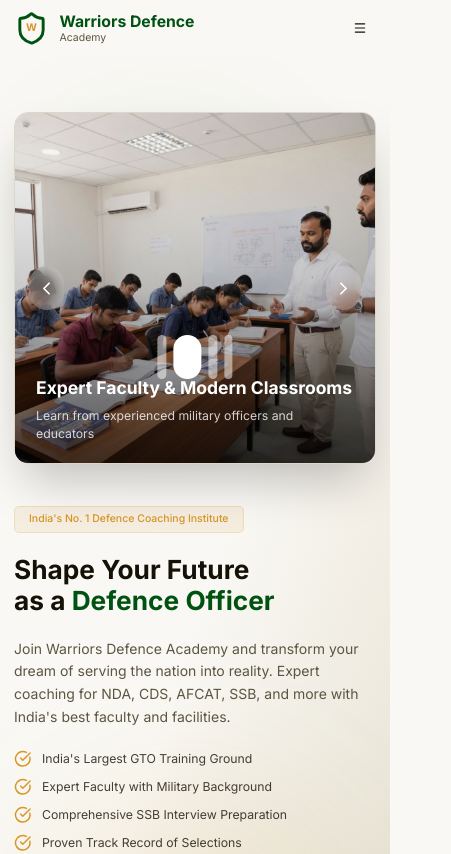
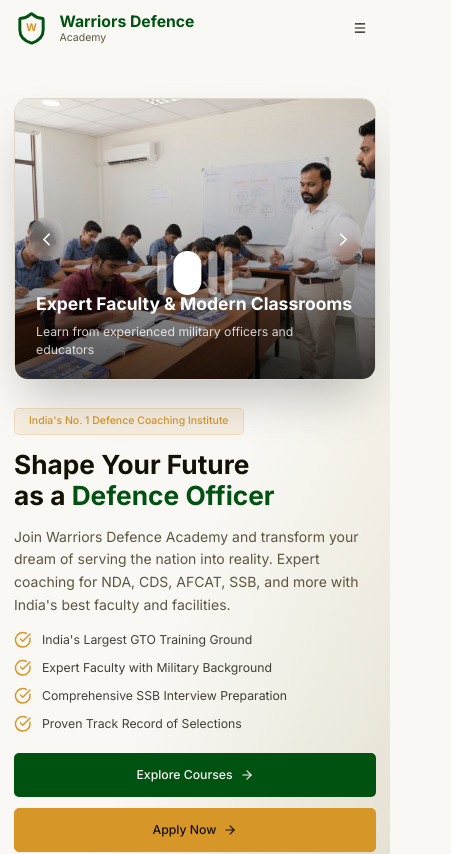
Before and after one commit to Warriors2025/ver0-warriors-defence-academy, a Next.js app: page / in a window 390 px wide. Shown: the top 854 px of the page, 451 px wide, since content can reach past the window. Built offline with nearby package versions, Linux system fonts and the light colour scheme; a web font is replaced by a local one.

Commit message:
fix: resolve mobile overflow and image positioning issues
Fix overflow on mobile and adjust image positioning for outdoor activities.

```diff
--- a/app/globals.css
+++ b/app/globals.css
@@ -134,9 +134,12 @@
 @layer base {
   * {
     @apply border-border outline-ring/50;
+    box-sizing: border-box;
   }
-  body {
+  html, body {
     @apply bg-background text-foreground;
+    overflow-x: hidden;
+    max-width: 100vw;
   }
 }
 
@@ -231,10 +234,7 @@ html {
     min-height: 44px;
   }
 
-  /* Prevent horizontal scroll */
-  body {
-    overflow-x: hidden;
-  }
+  /* Additional mobile constraints */
 
   /* Responsive text sizing */
   h1 {
--- a/components/sections/hero.tsx
+++ b/components/sections/hero.tsx
@@ -58,24 +58,24 @@ export function HeroSection() {
   }, [nextSlide])
 
   return (
-    <section className="relative min-h-[90vh] flex items-center overflow-hidden">
+    <section className="relative min-h-[90vh] flex items-center overflow-hidden w-full">
       {/* Background Pattern */}
       <div className="absolute inset-0 hero-pattern" />
       <div className="absolute inset-0 bg-gradient-to-br from-background via-background/95 to-secondary/50" />
 
-      {/* Decorative Elements */}
-      <div className="absolute top-20 left-10 w-72 h-72 bg-primary/5 rounded-full blur-3xl" />
-      <div className="absolute bottom-20 right-10 w-96 h-96 bg-accent/10 rounded-full blur-3xl" />
+      {/* Decorative Elements - hidden on mobile to prevent overflow */}
+      <div className="absolute top-20 left-10 w-72 h-72 bg-primary/5 rounded-full blur-3xl hidden md:block" />
+      <div className="absolute bottom-20 right-10 w-96 h-96 bg-accent/10 rounded-full blur-3xl hidden md:block" />
 
-      <div className="container mx-auto px-4 py-16 relative z-10">
-        <div className="grid lg:grid-cols-2 gap-12 items-center">
+      <div className="container mx-auto px-4 sm:px-6 py-12 md:py-16 relative z-10 w-full max-w-full overflow-hidden">
+        <div className="grid lg:grid-cols-2 gap-8 lg:gap-12 items-center w-full">
           {/* Left Content - Text and CTAs */}
-          <div className="space-y-6 order-2 lg:order-1">
+          <div className="space-y-4 md:space-y-6 order-2 lg:order-1 w-full min-w-0">
             <Badge variant="secondary" className="bg-accent/10 text-accent border-accent/20 px-4 py-1.5">
               India&apos;s No. 1 Defence Coaching Institute
             </Badge>
 
-            <h1 className="text-3xl md:text-4xl lg:text-5xl xl:text-6xl font-bold leading-tight text-balance">
+            <h1 className="text-2xl sm:text-3xl md:text-4xl lg:text-5xl xl:text-6xl font-bold leading-tight text-balance break-words">
               Shape Your Future as a{" "}
               <span className="text-primary">Defence Officer</span>
             </h1>
@@ -101,20 +101,20 @@ export function HeroSection() {
             </ul>
 
             {/* CTA Buttons */}
-            <div className="flex flex-wrap gap-4 pt-2">
+            <div className="flex flex-col sm:flex-row flex-wrap gap-3 pt-2">
               <Link href="/courses">
-                <Button size="lg" className="bg-primary hover:bg-primary/90 text-primary-foreground gap-2">
+                <Button size="lg" className="w-full sm:w-auto bg-primary hover:bg-primary/90 text-primary-foreground gap-2">
                   Explore Courses
                   <ArrowRight className="h-4 w-4" />
                 </Button>
               </Link>
               <Link href="/register">
-                <Button size="lg" variant="outline" className="gap-2 border-accent bg-accent text-accent-foreground hover:bg-accent/90">
+                <Button size="lg" variant="outline" className="w-full sm:w-auto gap-2 border-accent bg-accent text-accent-foreground hover:bg-accent/90">
                   Apply Now
                   <ArrowRight className="h-4 w-4" />
                 </Button>
               </Link>
-              <Button size="lg" variant="outline" className="gap-2 border-primary text-primary hover:bg-primary/5">
+              <Button size="lg" variant="outline" className="w-full sm:w-auto gap-2 border-primary text-primary hover:bg-primary/5">
                 <Play className="h-4 w-4" />
                 Watch Campus Tour
               </Button>
@@ -135,9 +135,9 @@ export function HeroSection() {
           </div>
 
           {/* Right Content - Image Carousel */}
-          <div className="order-1 lg:order-2">
-            <div className="relative rounded-2xl overflow-hidden shadow-2xl border border-border">
-              <div className="relative h-[350px] md:h-[450px] lg:h-[500px]">
+          <div className="order-1 lg:order-2 w-full min-w-0">
+            <div className="relative rounded-2xl overflow-hidden shadow-2xl border border-border w-full">
+              <div className="relative h-[280px] sm:h-[350px] md:h-[450px] lg:h-[500px]">
                 {carouselImages.map((image, index) => (
                   <div
                     key={index}
--- a/components/sections/outdoor-activities.tsx
+++ b/components/sections/outdoor-activities.tsx
@@ -87,13 +87,14 @@ export function OutdoorActivitiesSection() {
                 key={`${activity.id}-${index}`}
                 className="flex-shrink-0 w-full sm:w-1/2 lg:w-1/4 transition-all duration-500"
               >
-                <div className="relative aspect-square rounded-xl overflow-hidden group cursor-pointer" style={{ position: 'relative' }}>
+                <div className="!relative aspect-square rounded-xl overflow-hidden group cursor-pointer">
                   <Image
                     src={activity.image}
                     alt={activity.title}
                     fill
                     sizes="(max-width: 640px) 100vw, (max-width: 1024px) 50vw, 25vw"
                     className="object-cover group-hover:scale-110 transition-transform duration-500"
+                    style={{ position: 'absolute' }}
                   />
                   <div className="absolute inset-0 bg-gradient-to-t from-black/70 via-transparent to-transparent opacity-0 group-hover:opacity-100 transition-opacity duration-300" />
                   <div className="absolute bottom-0 left-0 right-0 p-4 translate-y-full group-hover:translate-y-0 transition-transform duration-300">
```
